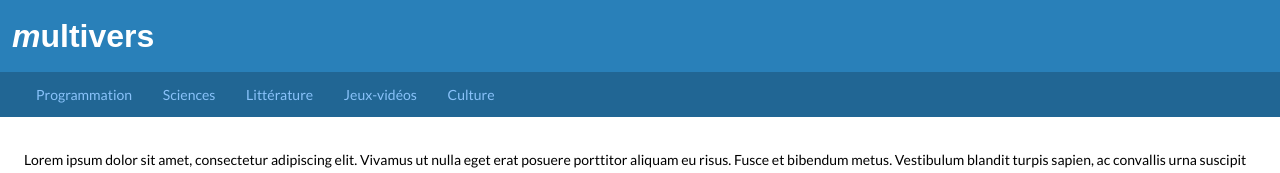
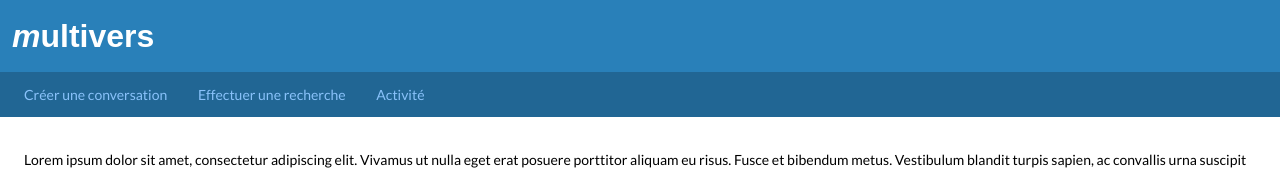
Before and after one commit to mltvrs/layout, a plain HTML site: page index.html in a window 1280 px wide. Shown: the top 173 px of the page. Drawn offline with Linux system fonts and the light colour scheme.

Commit message:
Change links

```diff
--- a/css/layout.css
+++ b/css/layout.css
@@ -40,13 +40,13 @@ header.struct > nav {
 
 header.struct > nav > ul {
   padding: 0;
-  padding-left: 12px;
   margin: 0;
   list-style-type: none;
 }
 
 header.struct > nav > ul > li {
   display: inline;
+  padding: 0;
 }
 
 header.struct > nav > ul > li > a {
--- a/index.html
+++ b/index.html
@@ -17,11 +17,9 @@
       </div>
       <nav>
         <ul>
-          <li><a href="">Programmation</a></li>
-          <li><a href="">Sciences</a></li>
-          <li><a href="">Littérature</a></li>
-          <li><a href="">Jeux-vidéos</a></li>
-          <li><a href="">Culture</a></li>
+          <li><a href="">Créer une conversation</a></li>
+          <li><a href="">Effectuer une recherche</a></li>
+          <li><a href="">Activité</a></li>
         </ul>
       </nav>
     </header>
```
